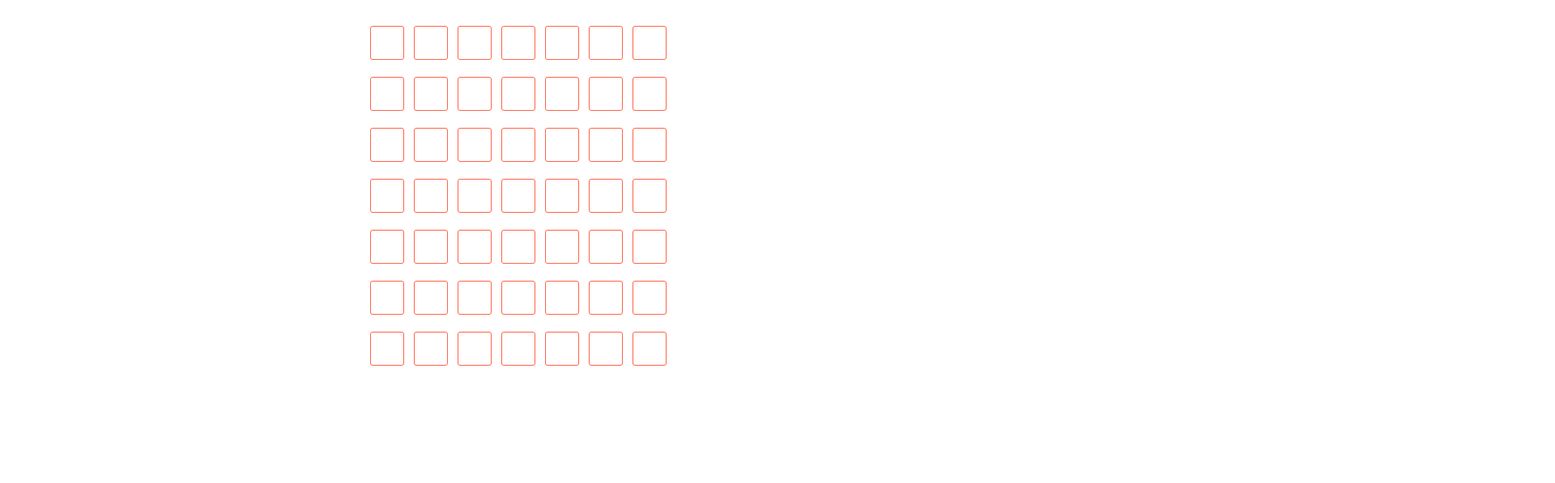
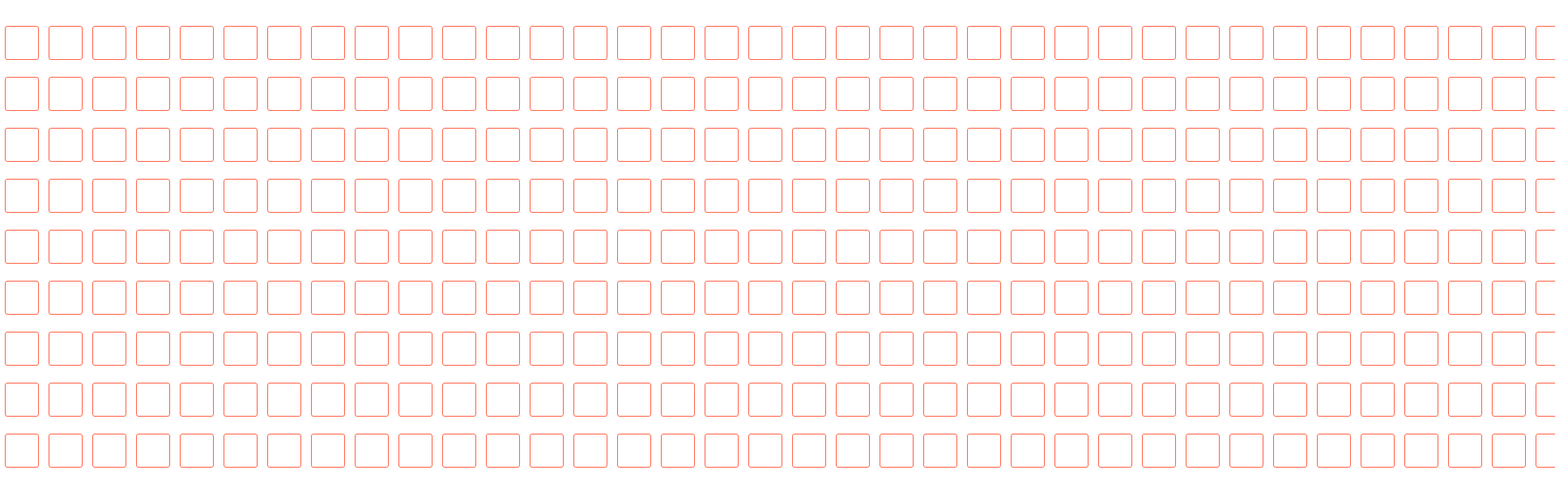
Before and after one commit to aamiriqubal/fibonacci-player, a React (Create React App) app: page / in a window 1280 px wide. Shown: the top 597 px of the page at 81% size, 1920 px wide, since content can reach past the window. Built offline with nearby package versions, Linux system fonts and the light colour scheme.

Commit message:
change to 50 size grid

```diff
--- a/src/App.js
+++ b/src/App.js
@@ -2,7 +2,7 @@ import React from "react";
 import { get, set, isEmpty } from "lodash";
 import "./styles.scss";
 
-const GRID_SIZE = 7;
+const GRID_SIZE = 50;
 const FIBONACCI_SIZE_CHECK = 5;
 // This function contains the logic to initialise and update the grid values
 const getGridValues = (objectGrid, updateIndexes) => {
```
